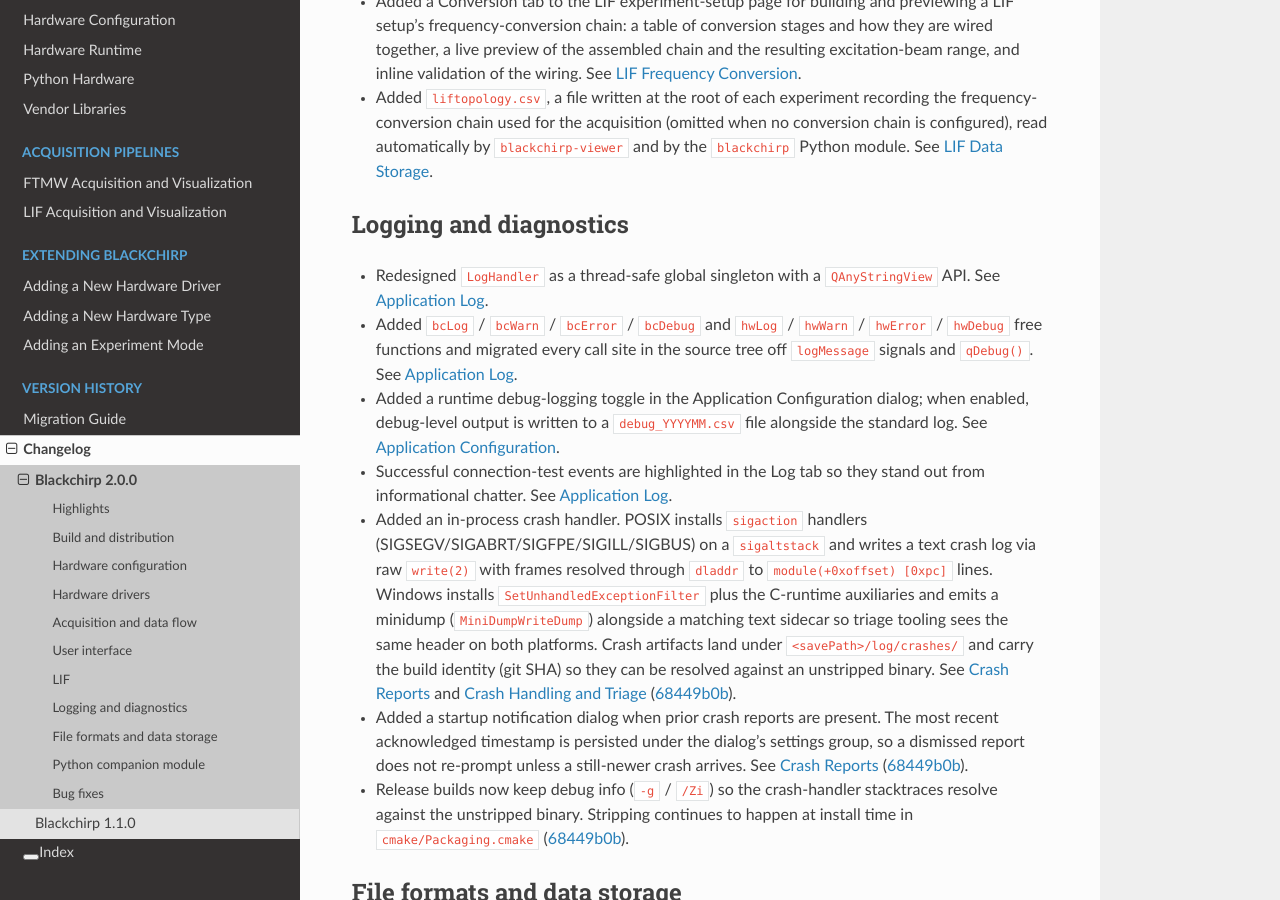
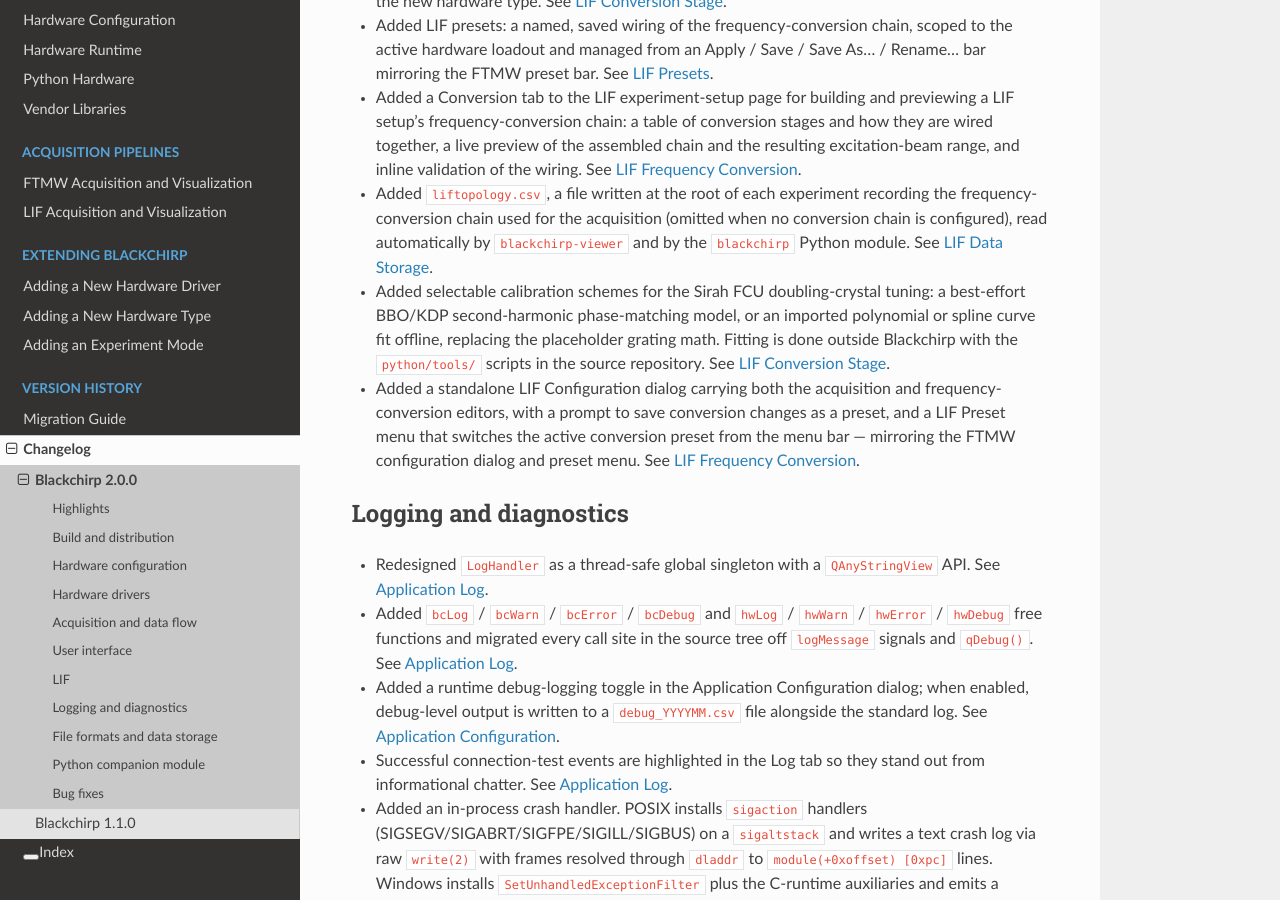
Before and after one commit to kncrabtree/blackchirp, a Sphinx documentation site: the page built from doc/source/changelog/2.0.0.rst, in a window 1280 px wide and 900 px high, scrolled down 4525 px. Built offline with Sphinx 7.4.7 and the Read the Docs theme 3.1.0, drawn with Linux system fonts in a browser that asks for light colours; some of the changed text lies outside the part shown.

Commit message:
Changelog the FCU calibration and LIF config UI; scope the tools
Record the FCU calibration schemes, the value-gated hardware settings
and array CSV import, and the standalone LIF Configuration dialog and
preset menu in the 2.0.0 changelog. State explicitly that the offline
calibration scripts live in the source repository and ship with neither
the application nor the Python package.

Co-Authored-By: Claude Opus 4.8 <noreply@anthropic.com>
Claude-Session: https://claude.ai/code/session_01KYXxrZkrqT2qQ3C1qPKuyt

```diff
--- a/doc/source/changelog/2.0.0.rst
+++ b/doc/source/changelog/2.0.0.rst
@@ -124,6 +124,11 @@ Hardware configuration
   digitizers, FTMW digitizers, clocks, chirp sources, and pulse
   generators) were migrated onto the registry. See
   :doc:`/user_guide/hwdialog`.
+- Added value-gated visibility to the hardware settings dialog: a
+  setting can be shown only when a sibling enumerated setting holds a
+  given value, and an array-valued setting can be populated from a
+  semicolon-delimited file through a new **Import CSV…** action in the
+  array editor. See :doc:`/user_guide/hwdialog`.
 - Added per-object hardware threading configuration to the
   hardware profile. See
   :doc:`/user_guide/hardware_config/profiles`.
@@ -284,6 +289,18 @@ LIF
   acquisition (omitted when no conversion chain is configured), read
   automatically by ``blackchirp-viewer`` and by the ``blackchirp``
   Python module. See :doc:`/user_guide/data_storage/lif`.
+- Added selectable calibration schemes for the Sirah FCU
+  doubling-crystal tuning: a best-effort BBO/KDP second-harmonic
+  phase-matching model, or an imported polynomial or spline curve fit
+  offline, replacing the placeholder grating math. Fitting is done
+  outside Blackchirp with the ``python/tools/`` scripts in the source
+  repository. See :doc:`/user_guide/hw/liffreqconversionstage`.
+- Added a standalone LIF Configuration dialog carrying both the
+  acquisition and frequency-conversion editors, with a prompt to save
+  conversion changes as a preset, and a LIF Preset menu that switches
+  the active conversion preset from the menu bar — mirroring the FTMW
+  configuration dialog and preset menu. See
+  :doc:`/user_guide/lif/conversion`.
 
 Logging and diagnostics
 -----------------------
```
Also changed, not shown: doc/source/user_guide/hw/liffreqconversionstage.rst (+5 -3 lines).
